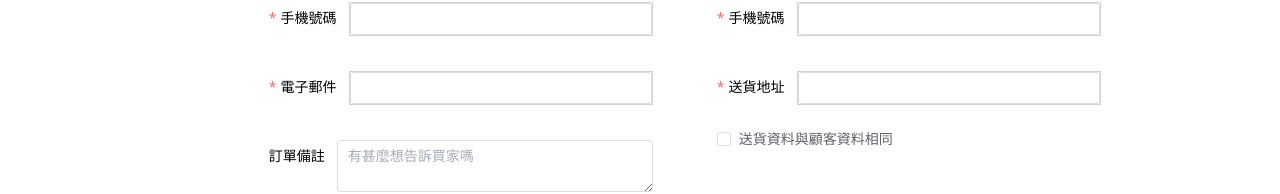
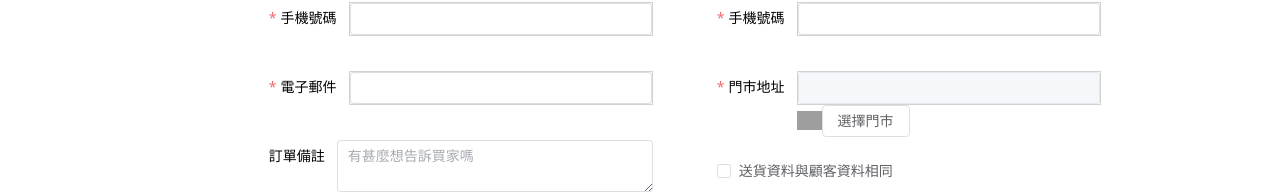
Before and after one commit to sfhkzcbm02-web/KKHS, a Vue app: page /pay in a window 1280 px wide. Shown: the part 740-934 px from the top of the page. Built offline with nearby package versions, Linux system fonts and the light colour scheme; no server answers; grey boxes are pictures that could not be loaded.

Commit message:
上線test

```diff
--- a/src/components/banGoods.vue
+++ b/src/components/banGoods.vue
@@ -85,7 +85,7 @@ div.right-content {
   right: -20%;
 
   .banner img {
-    max-width: 100%;
+    width: 100%;
   }
 
   .goods {
@@ -151,6 +151,21 @@ div.right-content {
   div.right-content {
     width: 100%;
     right: 0;
+
+    .banner {
+      img {
+        height: 45vh;
+      }
+    }
+
+    .good {
+      .goods-item-new {
+        a {
+          img {
+          }
+        }
+      }
+    }
   }
 }
 </style>
--- a/src/views/pay/index.vue
+++ b/src/views/pay/index.vue
@@ -2,11 +2,12 @@
 import { ref, watch, onMounted } from 'vue'
 import { useCartStore, useUserStore } from '@/stores/index'
 import axios from 'axios'
-import { useRouter } from 'vue-router'
+import { useRouter, useRoute } from 'vue-router'
 
 const cartStore = useCartStore()
 const userStore = useUserStore()
 const Router = useRouter()
+const Route = useRoute()
 
 onMounted(() => {
   cartStore.GetTotalPrice()
@@ -73,7 +74,7 @@ const customerrules = {
 const deliveryModel = ref({
   name: '',
   tel: '',
-  address: ''
+  address: Route.query.CVSAddress
 })
 const resetDeliveryModel = () => {
   deliveryModel.value.name = ''
@@ -94,7 +95,7 @@ const deliveryrules = {
       trigger: 'blur'
     }
   ],
-  address: [{ required: true, message: '請輸入姓名', trigger: 'blur' }]
+  address: [{ required: true, message: '請選擇門市地址', trigger: 'blur' }]
 }
 const FormCustomer = ref()
 const Formdelivery = ref()
@@ -124,6 +125,33 @@ const SendOut = async () => {
     console.error('驗證過程中出現錯誤：', error)
     alert('輸入資料有誤或是無購買商品')
   }
+}
+
+//門市選擇post功能
+const createHiddenInput = (form, name, value) => {
+  const hiddenField = document.createElement('input')
+  hiddenField.type = 'hidden'
+  hiddenField.name = name
+  hiddenField.value = value
+  form.appendChild(hiddenField)
+}
+
+const handleGetStore = () => {
+  const form = document.createElement('form')
+  form.method = 'POST'
+  form.action = 'https://logistics-stage.ecpay.com.tw/Express/map' // 這是測試的網址，文件上會寫正式的是哪個網址http://localhost:5194/api/Test/RedirectToExternal/123
+  createHiddenInput(form, 'MerchantID', '	2000132')
+  createHiddenInput(form, 'LogisticsType', 'CVS')
+  createHiddenInput(form, 'LogisticsSubType', 'FAMI')
+  createHiddenInput(form, 'IsCollection', 'Y')
+  createHiddenInput(
+    form,
+    'ServerReplyURL',
+    'http://localhost:5194/api/Test/RedirectToExternal/redirect-to-external'
+  )
+  document.body.appendChild(form)
+  form.submit()
+  // 嘗試
 }
 </script>
 <template>
@@ -212,8 +240,13 @@ const SendOut = async () => {
           <el-form-item label="手機號碼" class="labelset" prop="tel">
             <el-input v-model="deliveryModel.tel" />
           </el-form-item>
-          <el-form-item label="送貨地址" class="labelset" prop="address">
-            <el-input v-model="deliveryModel.address" />
+          <el-form-item label="門市地址" class="labelset" prop="address" disabled>
+            <el-input v-model="deliveryModel.address" disabled />
+            <img
+              src="C:\Users\hanso\OneDrive\桌面\web-app\src\assets\uploads\seven-eleven.gif"
+              alt=""
+            />
+            <el-button @click="handleGetStore">選擇門市</el-button>
           </el-form-item>
           <el-checkbox label="送貨資料與顧客資料相同" v-model="isChecked" />
         </el-form>
@@ -318,6 +351,9 @@ div.Big-box-pay {
       .el-form {
         .el-form-item {
           margin-top: 35px;
+          img {
+            width: 25px;
+          }
         }
         .labelset .el-form-item__label {
           color: black;
```
Also changed, not shown: src/assets/uploads/7-eleven_logo.svg (added), src/assets/uploads/seven-eleven.gif (added).
